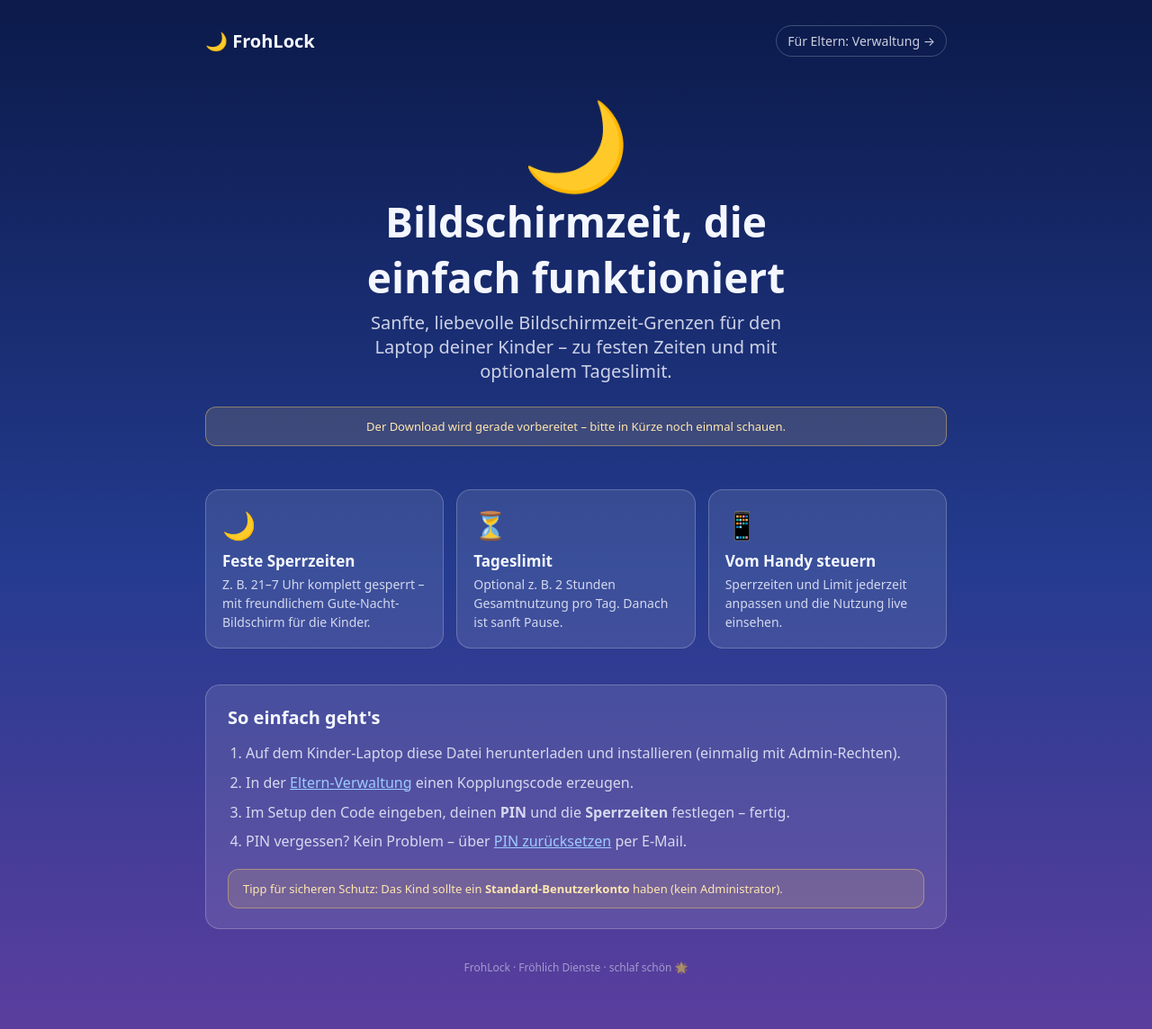
After one commit to danielrupp-ai/frohlock, a FastAPI app: template server/app/templates/landing.html in a window 1280 px wide. The commit adds this page. Shown: the whole page at 90% size. Run offline with FastAPI, Linux system fonts and the light colour scheme; the template is opened without the code that fills it, so the values that code supplies are empty.

Commit message:
Eigene Download-Landingpage unter / (grosser Button), Admin nach /admin verschoben
- public.py: Landing (/) + Auslieferung der Setup-.exe (/download) vom eigenen Server
- landing.html: huebsche Froehlich-Seite, Download-Button, Kurzanleitung, PIN-Reset-Link
- Admin-Dashboard /-> /admin (Redirects + Header angepasst); Client unveraendert
- Tests 6/6 gruen

Co-Authored-By: Claude Opus 4.8 <noreply@anthropic.com>

```diff
--- a/server/app/config.py
+++ b/server/app/config.py
@@ -12,6 +12,9 @@ REPO_DIR = BASE_DIR.parent                                  # frohlock/
 class Settings:
     def __init__(self) -> None:
         self.db_path: str = os.getenv("FROHLOCK_DB", str(BASE_DIR / "app.db"))
+
+        # Verzeichnis, aus dem die Setup-.exe öffentlich ausgeliefert wird.
+        self.download_dir: str = os.getenv("FROHLOCK_DOWNLOAD_DIR", "/data/download")
 
         # Privater Signaturschlüssel – NUR auf dem Server. Dev-Default = tools/dev-keys.
         self.signing_key_path: str = os.getenv(
--- a/server/app/main.py
+++ b/server/app/main.py
@@ -4,7 +4,7 @@ from __future__ import annotations
 from fastapi import FastAPI
 from starlette.middleware.sessions import SessionMiddleware
 
-from . import admin, api, db, reset
+from . import admin, api, db, public, reset
 from .config import settings
 from .security import hash_password
 
@@ -18,6 +18,7 @@ def create_app() -> FastAPI:
     # Admin-Passwort-Hash im Speicher halten (kein Klartext persistiert).
     app.state.admin_password_hash = hash_password(settings.admin_password)
 
+    app.include_router(public.router)
     app.include_router(api.router)
     app.include_router(reset.router)
     app.include_router(admin.router)
--- /dev/null
+++ b/server/app/public.py
@@ -0,0 +1,53 @@
+"""Öffentliche Seiten: Download-Landingpage + Auslieferung der Setup-.exe."""
+from __future__ import annotations
+
+import os
+from pathlib import Path
+
+from fastapi import APIRouter, Request
+from fastapi.responses import FileResponse, HTMLResponse
+from fastapi.templating import Jinja2Templates
+
+from .config import settings
+
+router = APIRouter()
+templates = Jinja2Templates(directory=str(Path(__file__).parent / "templates"))
+
+INSTALLER_NAME = "FrohLockSetup.exe"
+
+
+def _installer_path() -> str:
+    return os.path.join(settings.download_dir, INSTALLER_NAME)
+
+
+def _version() -> str:
+    try:
+        with open(os.path.join(settings.download_dir, "version.txt")) as fh:
+            return fh.read().strip()
+    except Exception:
+        return ""
+
+
+def _size_mb() -> int:
+    try:
+        return round(os.path.getsize(_installer_path()) / (1024 * 1024))
+    except Exception:
+        return 0
+
+
+@router.get("/", response_class=HTMLResponse)
+def landing(request: Request):
+    return templates.TemplateResponse("landing.html", {
+        "request": request,
+        "version": _version(),
+        "size_mb": _size_mb(),
+        "available": os.path.exists(_installer_path()),
+    })
+
+
+@router.get("/download")
+def download():
+    path = _installer_path()
+    if not os.path.exists(path):
+        return HTMLResponse("<h1>Download derzeit nicht verfügbar</h1>", status_code=404)
+    return FileResponse(path, media_type="application/octet-stream", filename=INSTALLER_NAME)
--- a/server/app/templates/base.html
+++ b/server/app/templates/base.html
@@ -37,7 +37,7 @@
   <header>
     <span class="brand">🔒 FrohLock Brücke</span>
     <nav>
-      <a href="/">Geräte</a>
+      <a href="/admin">Geräte</a>
       <a href="/logout">Abmelden</a>
     </nav>
   </header>
--- /dev/null
+++ b/server/app/templates/landing.html
@@ -0,0 +1,85 @@
+<!doctype html>
+<html lang="de">
+<head>
+  <meta charset="utf-8">
+  <meta name="viewport" content="width=device-width, initial-scale=1">
+  <title>FrohLock – Bildschirmzeit für Kinder</title>
+  <style>
+    :root{
+      --sky1:#0B1A4A; --sky2:#243B8F; --sky3:#5B3E9E;
+      --accent:#43A047; --accent2:#2E7D32; --star:#FFE39A;
+      --text:#F4F7FF; --soft:rgba(244,247,255,.82); --card:rgba(255,255,255,.10); --border:rgba(255,255,255,.22);
+    }
+    *{box-sizing:border-box}
+    body{margin:0;font-family:system-ui,-apple-system,"Segoe UI",Roboto,sans-serif;color:var(--text);
+      background:linear-gradient(180deg,var(--sky1),var(--sky2) 55%,var(--sky3));min-height:100vh}
+    .wrap{max-width:860px;margin:0 auto;padding:28px 18px 60px}
+    header{display:flex;justify-content:space-between;align-items:center;margin-bottom:28px}
+    .brand{font-weight:800;font-size:20px}
+    header a{color:var(--soft);text-decoration:none;font-size:14px;border:1px solid var(--border);padding:7px 12px;border-radius:999px}
+    .hero{text-align:center;padding:20px 0 8px}
+    .moon{font-size:96px;line-height:1}
+    h1{font-size:clamp(30px,6vw,46px);margin:8px 0 6px;text-wrap:balance}
+    .sub{font-size:clamp(16px,2.6vw,20px);color:var(--soft);max-width:40ch;margin:0 auto 26px}
+    .dl{display:inline-flex;align-items:center;gap:12px;background:linear-gradient(90deg,var(--accent2),var(--accent));
+      color:#fff;text-decoration:none;font-size:20px;font-weight:800;padding:18px 34px;border-radius:16px;
+      box-shadow:0 14px 34px rgba(0,0,0,.4);transition:transform .12s}
+    .dl:hover{transform:translateY(-2px)}
+    .dl .ico{font-size:26px}
+    .meta{margin-top:12px;color:var(--soft);font-size:13px}
+    .grid{display:grid;grid-template-columns:repeat(3,1fr);gap:14px;margin:40px 0}
+    @media(max-width:640px){.grid{grid-template-columns:1fr}}
+    .card{background:var(--card);border:1px solid var(--border);border-radius:16px;padding:18px}
+    .card .ic{font-size:30px}
+    .card h3{margin:8px 0 4px;font-size:17px}
+    .card p{margin:0;color:var(--soft);font-size:14px;line-height:1.5}
+    .steps{background:var(--card);border:1px solid var(--border);border-radius:16px;padding:22px 24px;margin-top:8px}
+    .steps h2{margin:0 0 14px;font-size:20px}
+    ol{margin:0;padding-left:20px}
+    ol li{margin:8px 0;color:var(--soft);line-height:1.55}
+    .foot{text-align:center;color:rgba(244,247,255,.5);font-size:12px;margin-top:34px}
+    .note{background:rgba(255,211,102,.14);border:1px solid rgba(255,211,102,.4);border-radius:12px;padding:12px 16px;
+      font-size:13px;color:#ffe7b0;margin-top:18px}
+  </style>
+</head>
+<body>
+  <div class="wrap">
+    <header>
+      <span class="brand">🌙 FrohLock</span>
+      <a href="/admin">Für Eltern: Verwaltung →</a>
+    </header>
+
+    <div class="hero">
+      <div class="moon">🌙</div>
+      <h1>Bildschirmzeit, die einfach funktioniert</h1>
+      <p class="sub">Sanfte, liebevolle Bildschirmzeit-Grenzen für den Laptop deiner Kinder – zu festen Zeiten und mit optionalem Tageslimit.</p>
+
+      {% if available %}
+      <a class="dl" href="/download"><span class="ico">⬇️</span> Für Windows herunterladen</a>
+      <div class="meta">{% if version %}Version {{ version }} · {% endif %}{% if size_mb %}{{ size_mb }} MB · {% endif %}Windows 10/11 (64-bit)</div>
+      {% else %}
+      <div class="note">Der Download wird gerade vorbereitet – bitte in Kürze noch einmal schauen.</div>
+      {% endif %}
+    </div>
+
+    <div class="grid">
+      <div class="card"><div class="ic">🌙</div><h3>Feste Sperrzeiten</h3><p>Z. B. 21–7 Uhr komplett gesperrt – mit freundlichem Gute-Nacht-Bildschirm für die Kinder.</p></div>
+      <div class="card"><div class="ic">⏳</div><h3>Tageslimit</h3><p>Optional z. B. 2 Stunden Gesamtnutzung pro Tag. Danach ist sanft Pause.</p></div>
+      <div class="card"><div class="ic">📱</div><h3>Vom Handy steuern</h3><p>Sperrzeiten und Limit jederzeit anpassen und die Nutzung live einsehen.</p></div>
+    </div>
+
+    <div class="steps">
+      <h2>So einfach geht's</h2>
+      <ol>
+        <li>Auf dem Kinder-Laptop diese Datei herunterladen und installieren (einmalig mit Admin-Rechten).</li>
+        <li>In der <a href="/admin" style="color:#9ecbff">Eltern-Verwaltung</a> einen Kopplungscode erzeugen.</li>
+        <li>Im Setup den Code eingeben, deinen <strong>PIN</strong> und die <strong>Sperrzeiten</strong> festlegen – fertig.</li>
+        <li>PIN vergessen? Kein Problem – über <a href="/forgot" style="color:#9ecbff">PIN zurücksetzen</a> per E-Mail.</li>
+      </ol>
+      <div class="note">Tipp für sicheren Schutz: Das Kind sollte ein <strong>Standard-Benutzerkonto</strong> haben (kein Administrator).</div>
+    </div>
+
+    <div class="foot">FrohLock · Fröhlich Dienste · schlaf schön 🌟</div>
+  </div>
+</body>
+</html>
```
Also changed, not shown: server/app/admin.py (+5 -5 lines), server/tests/test_api.py (+12 -0 lines).
